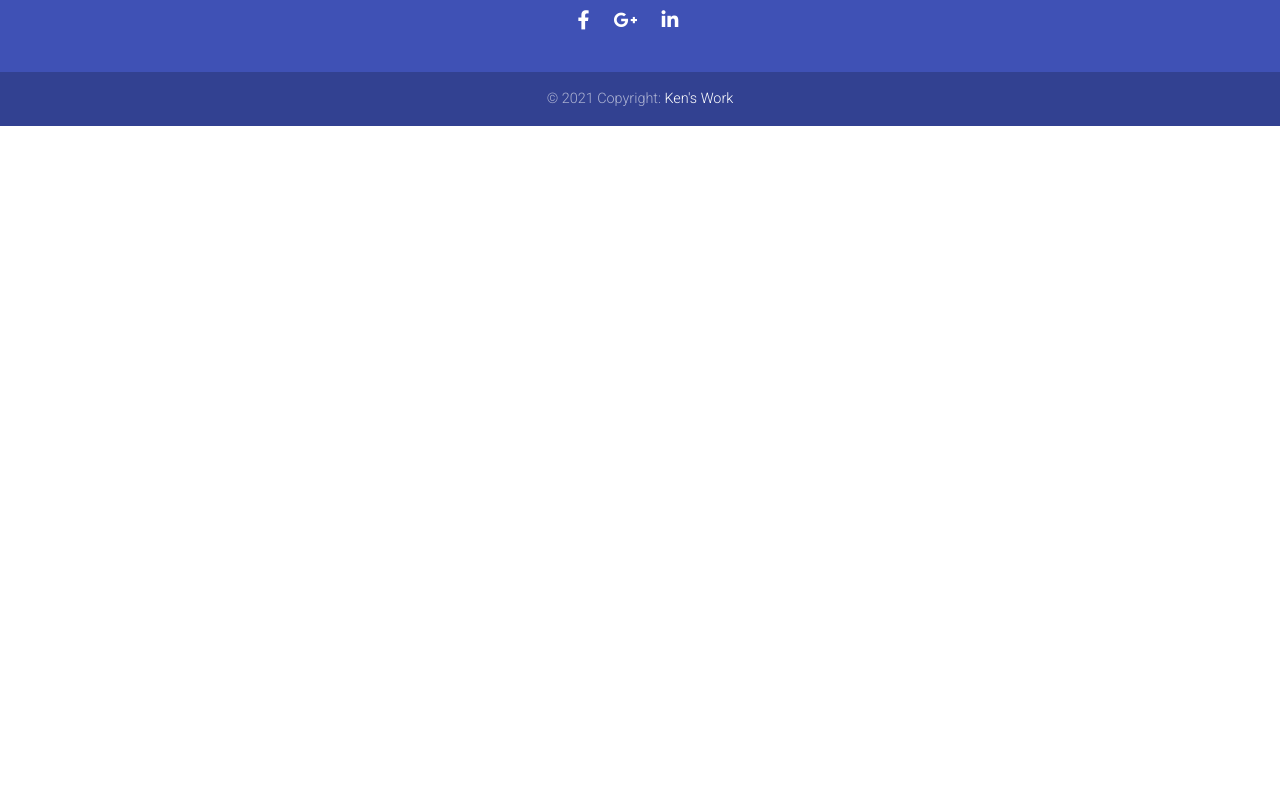
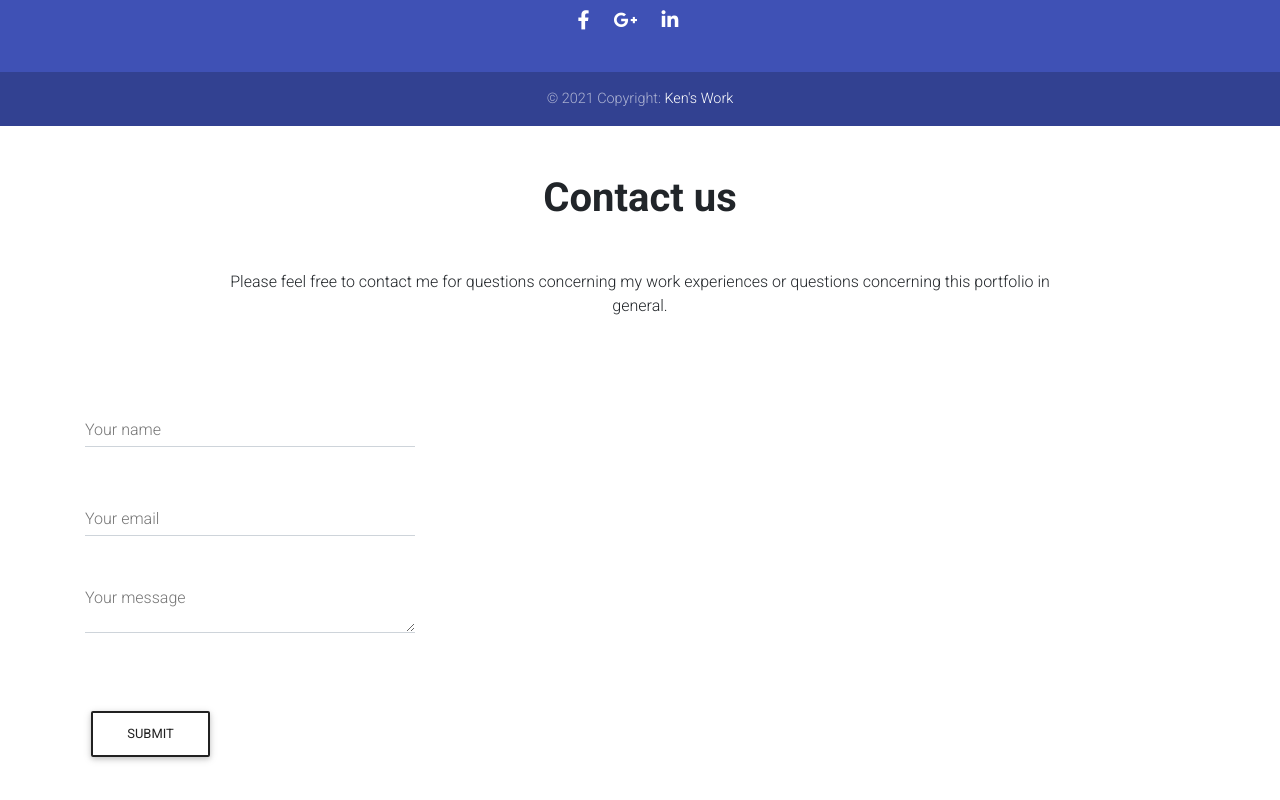
Before and after one commit to kenesei91/react-portfolio, a React (Create React App) app: page / in a window 1280 px wide. Shown: the part 785-1585 px from the top of the page. Before the commit the page ends 911 px from the top, so only its background shows below. Built offline with nearby package versions, Linux system fonts and the light colour scheme.

Commit message:
created contact page

```diff
--- a/src/App.css
+++ b/src/App.css
@@ -46,3 +46,48 @@
   align-items: center;
   text-align: center;
 }
+
+button {
+  background: var(--primary);
+  border: 0;
+  border-radius: 5px;
+  color: #fff;
+  cursor: pointer;
+  font-size: 16px;
+  font-weight: 600;
+  margin-bottom: 30px;
+  padding: 10px 15px;
+}
+
+textarea {
+  width: 600px;
+  height: 120px;
+  border: 3px solid #cccccc;
+  padding: 5px;
+}
+
+form {
+  width: 40%;
+}
+
+button:hover {
+  opacity: 0.8;
+}
+
+h1 {
+  font-size: 2.25rem;
+}
+
+input {
+  font-size: 1rem;
+  padding: 0.25rem;
+  border: 1px solid var(--dark);
+  outline: none;
+  border-radius: 3px;
+  transition: box-shadow 0.2s;
+}
+
+input:focus {
+  border: 1px solid var(--secondary);
+  box-shadow: 0 0 0.25rem rgba(0, 0, 0, 0.5);
+}
--- a/src/App.js
+++ b/src/App.js
@@ -2,11 +2,13 @@ import React from "react";
 //import Header from "./components/Header";
 import Footer from "./components/Footer";
 import About from "./components/About";
+import Contact from "./components/Contact";
 import "./App.css";
 import "bootstrap/dist/css/bootstrap.min.css";
 import '@fortawesome/fontawesome-free/css/all.min.css';
 import 'bootstrap-css-only/css/bootstrap.min.css';
 import 'mdbreact/dist/css/mdb.css';
+
 
 function App() {
   return (
@@ -14,6 +16,7 @@ function App() {
       {/* <Header /> */}
       <About />
       <Footer />
+      <Contact />
     </div>
   );
 }
--- a/src/components/Contact/index.js
+++ b/src/components/Contact/index.js
@@ -0,0 +1,123 @@
+import React, { useState } from "react";
+import { MDBContainer, MDBRow, MDBCol, MDBInput } from "mdbreact";
+
+import { validateEmail } from "../../utils/helpers";
+
+function ContactForm() {
+  const [formState, setFormState] = useState({
+    name: "",
+    email: "",
+    message: "",
+  });
+
+  const [errorMessage, setErrorMessage] = useState("");
+
+  const { name, email, message } = formState;
+
+  function handleChange(e) {
+    if (e.target.name === "email") {
+      const isValid = validateEmail(e.target.value);
+
+      if (!isValid) {
+        setErrorMessage("please enter a valid email");
+      } else {
+        setErrorMessage("");
+      }
+    } else {
+      if (!e.target.value.length) {
+        setErrorMessage(`${e.target.name} is required.`);
+      } else {
+        setErrorMessage("");
+      }
+    }
+
+    if (!errorMessage) {
+      setFormState({ ...formState, [e.target.name]: e.target.value });
+    }
+  }
+
+  function handleSubmit(e) {
+    e.preventDefault();
+  }
+
+  return (
+    <MDBContainer>
+      <h2 className="h1-responsive font-weight-bold text-center my-5">
+        Contact us
+      </h2>
+      <p className="text-center w-responsive mx-auto pb-5">
+        Please feel free to contact me for questions concerning my work
+        experiences or questions concerning this portfolio in general.
+      </p>
+      <MDBRow>
+        <MDBCol md="9" className="md-0 mb-5">
+          <form>
+            <MDBRow>
+              <MDBCol md="12">
+                <div className="md-form mb-0">
+                  <MDBInput type="text" name="name"  defaultValue={name} onBlur={handleChange} id="contact-name" label="Your name" />
+                </div>
+              </MDBCol>
+              <MDBCol md="12">
+                <div className="md-form mb-0">
+                  <MDBInput type="text" name="email" defaultValue={email} onBlur={handleChange} id="contact-email" label="Your email" />
+                </div>
+              </MDBCol>
+              <MDBCol md="12">
+                <div className="md-form mb-0">
+                  <MDBInput
+                    type="textarea" name="message" defaultValue={message} onBlur={handleChange}
+                    id="contact-message"
+                    label="Your message"
+                  />
+                </div>
+              </MDBCol>
+              {errorMessage && (
+                    <div>
+                        <p className="error-text">{errorMessage}</p>
+                    </div>
+                )}
+            </MDBRow>
+          </form>
+          <div class="mt-5 mb-5">
+            <button data-testid='button' class="btn btn-outline-dark " type="submit" onSubmit={handleSubmit}>Submit</button>
+          </div>
+        </MDBCol>
+      </MDBRow>
+
+
+    </MDBContainer>
+
+  );
+}
+
+//   return (
+//     <section className="container">
+//         <h2 data-testid='h1tag' className="top-title">Write to us</h2>
+//         <form class="boundary justify-content-center" id="contact-form">
+//             <div class="mt-5" >
+//                 <label htmlFor="name">Your Name:</label>
+//                 <input class="form-control" type="text" name="name"  defaultValue={name} onBlur={handleChange}/>
+//             </div>
+//             <div class="mt-5" >
+//                 <label htmlFor="email">Your Email:</label>
+//                 <input class="form-control" type="email"  name="email" defaultValue={email} onBlur={handleChange} />
+//             </div>
+//             <div class="mt-5" >
+//                 <label htmlFor="message">Message:</label>
+//                 <textarea class="form-control" name="message" defaultValue={message} onBlur={handleChange} rows="7" />
+//             </div>
+//             {errorMessage && (
+//             <div>
+//                 <p className="error-text">{errorMessage}</p>
+//             </div>
+//             )}
+
+//             <div class="mt-5 mb-5" >
+//             <button data-testid='button' class="btn btn-outline-dark " type="submit" onSubmit={handleSubmit}>Submit</button>
+//             </div>
+//         </form>
+//     </section>
+//     );
+
+export default ContactForm;
```
